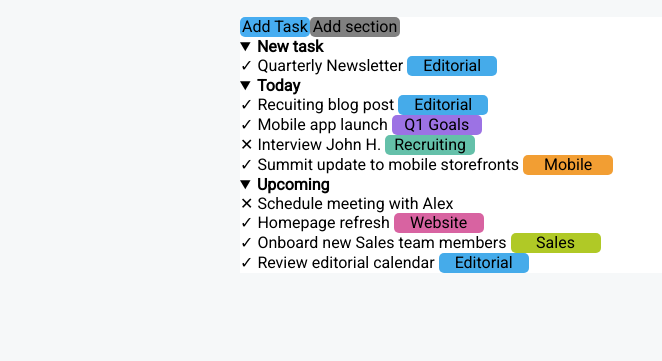
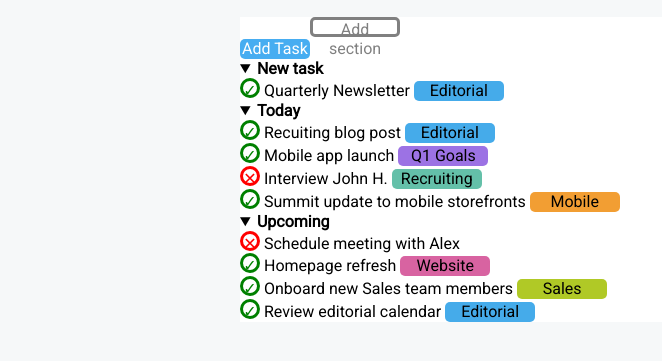
Before and after one commit to Rocca-Francesco/html-css-toboolist, a plain HTML site: page index.html in a window 1280 px wide. Shown: the part 63-424 px from the top of the page, without its empty margins (0-662 px from the left). Drawn offline with Linux system fonts and the light colour scheme.

Commit message:
sistemati colori checkbox

```diff
--- a/css/style.css
+++ b/css/style.css
@@ -40,6 +40,7 @@ body {
 }
 
 #task {
+    color: white;
     display: inline-block;
     width: 70px;
     height: 20px;
@@ -50,15 +51,16 @@ body {
 }
 
 #section {
+    color: grey;
     display: inline-block;
     width: 90px;
     height: 20px;
-    background-color: grey;
+    border-style: solid;
     text-align: center;
     border-radius: 5px;
 
 }
-
+/* cerchio tondi scritte */
 .cerchio {
     display: inline-block;
     width: 90px;
@@ -66,6 +68,24 @@ body {
     text-align: center;
     border-radius: 5px;
 
+}
+
+/* cerchio tondi check */
+.cerchio2 {
+    color: green;
+    display: inline-block;
+    width: 20px;
+    height: 20px;
+    text-align: center;
+    border-radius: 50%;
+    border-style: solid;
+    border-color: green;
+
+}
+
+.cerchio2.wrong{
+color: red;
+border-color: red;
 }
 
 /* colori tondi */
--- a/index.html
+++ b/index.html
@@ -25,25 +25,25 @@
         <!-- new task -->
         <details open>
             <summary>New task</summary>
-            <p><span>&#10003</span> Quarterly Newsletter <span class="editorial cerchio white">Editorial</span></p>
+            <p><span class="cerchio2">&#10003</span> Quarterly Newsletter <span class="editorial cerchio white">Editorial</span></p>
         </details>
 
         <!-- Today -->
         <details open>
             <summary>Today</summary>
-            <p><span>&#10003</span> Recuiting blog post <span class="editorial cerchio white">Editorial</span></p>
-            <p><span>&#10003</span> Mobile app launch <span class="cerchio white goal" id>Q1 Goals</span></p>
-            <p><span>&#10005</span> Interview John H. <span class="cerchio white recruiting">Recruiting</span></p>
-            <p><span>&#10003</span> Summit update to mobile storefronts <span class="cerchio white mobile">Mobile</span></p>
+            <p><span class="cerchio2">&#10003</span> Recuiting blog post <span class="editorial cerchio white">Editorial</span></p>
+            <p><span class="cerchio2">&#10003</span> Mobile app launch <span class="cerchio white goal" id>Q1 Goals</span></p>
+            <p><span class="cerchio2 wrong">&#10005</span> Interview John H. <span class="cerchio white recruiting">Recruiting</span></p>
+            <p><span class="cerchio2">&#10003</span> Summit update to mobile storefronts <span class="cerchio white mobile">Mobile</span></p>
         </details>
 
         <!-- Upcoming -->
         <details open>
             <summary>Upcoming</summary>
-            <p><span>&#10005</span> Schedule meeting with Alex </p>
-            <p><span>&#10003</span> Homepage refresh <span class="cerchio white website">Website</span></p>
-            <p><span>&#10003</span> Onboard new Sales team members <span class="cerchio white sales">Sales</span></p>
-            <p><span>&#10003</span> Review editorial calendar <span class="editorial cerchio white">Editorial</span></p>
+            <p><span class="cerchio2 wrong">&#10005</span> Schedule meeting with Alex </p>
+            <p><span class="cerchio2">&#10003</span> Homepage refresh <span class="cerchio white website">Website</span></p>
+            <p><span class="cerchio2">&#10003</span> Onboard new Sales team members <span class="cerchio white sales">Sales</span></p>
+            <p><span class="cerchio2">&#10003</span> Review editorial calendar <span class="editorial cerchio white">Editorial</span></p>
         </details>
     </main>
 </body>
```
